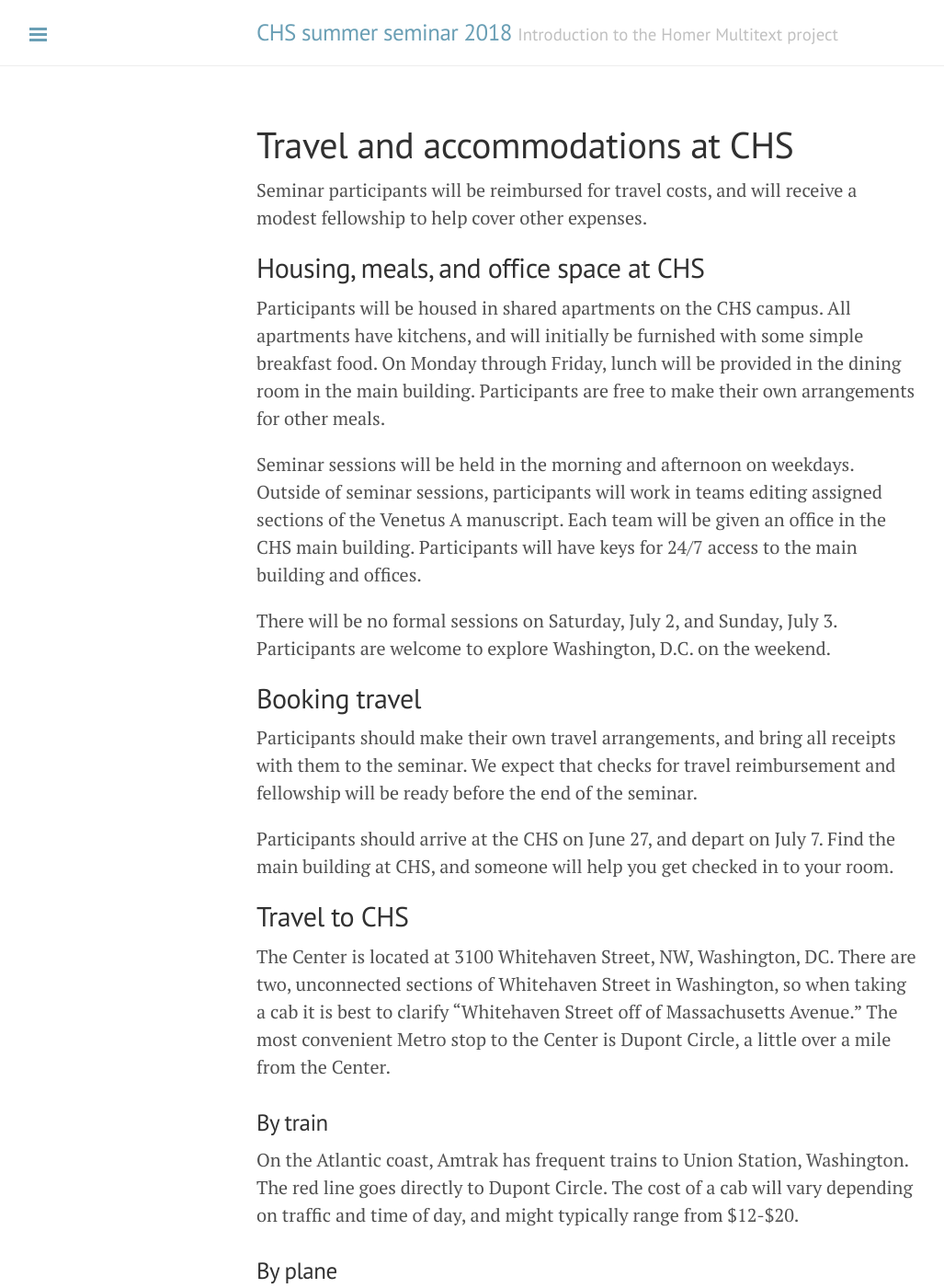
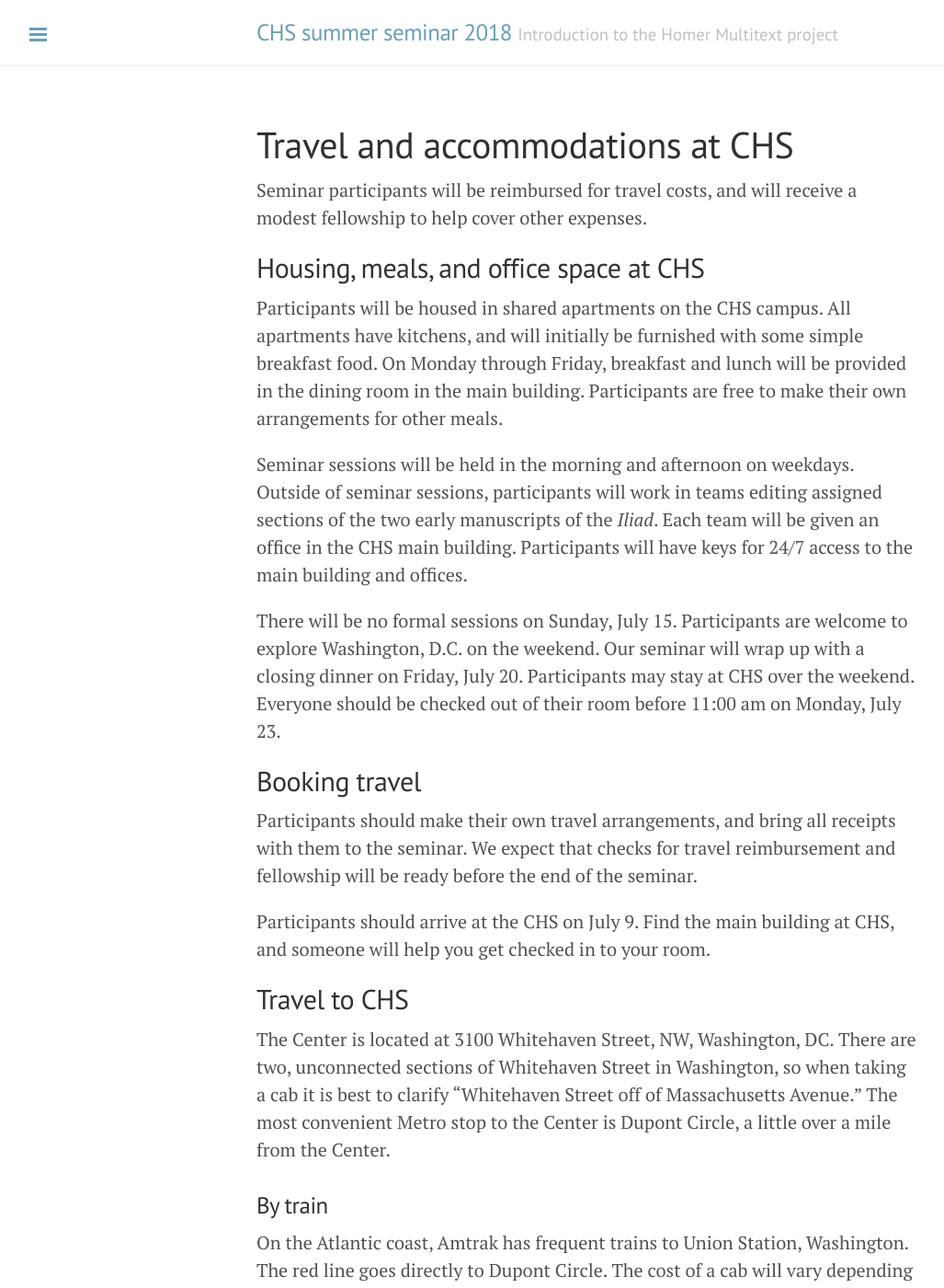
Before and after one commit to homermultitext/chsseminar, a Jekyll site: the page built from travel.md, in a window 1280 px wide and 1400 px high. Shown: the whole window at 92% size, without its empty margins (1-1028 px from the left). Built offline with Jekyll 4.4.1, drawn with Linux system fonts in a browser that asks for light colours.

Commit message:
Ready for day 1

```diff
--- a/_config.yml
+++ b/_config.yml
@@ -19,4 +19,8 @@ baseurl: '/chsseminar/'
 author:
   name:           'Neel Smith'
 
-paginate:         5
+
+
+links:
+  - title: Travel to CHS
+    url: /travel
--- a/travel.md
+++ b/travel.md
@@ -7,22 +7,22 @@ Seminar participants will be reimbursed for travel costs, and will receive a mod
 
 ## Housing,  meals, and office space at CHS
 
-Participants will be housed in shared apartments on the CHS campus.  All apartments have kitchens, and will initially be furnished with some simple breakfast food. On Monday through Friday, lunch will be provided in the dining room in the main building.  Participants are free to make their own arrangements for other meals.
+Participants will be housed in shared apartments on the CHS campus.  All apartments have kitchens, and will initially be furnished with some simple breakfast food. On Monday through Friday, breakfast and lunch will be provided in the dining room in the main building.  Participants are free to make their own arrangements for other meals.
 
-Seminar sessions will be held in the morning and afternoon on weekdays.  Outside of seminar sessions, participants will work in teams editing assigned sections of the Venetus A manuscript.  Each team will be given an office in the CHS main building.  Participants will have keys for 24/7 access to the main building and offices.
+Seminar sessions will be held in the morning and afternoon on weekdays.  Outside of seminar sessions, participants will work in teams editing assigned sections of the two early manuscripts of the *Iliad*.  Each team will be given an office in the CHS main building.  Participants will have keys for 24/7 access to the main building and offices.
 
-There will be no formal sessions on Saturday, July 2, and Sunday, July 3.  Participants are welcome to explore Washington, D.C. on the weekend.
+There will be no formal sessions on Sunday, July 15.  Participants are welcome to explore Washington, D.C. on the weekend.  Our seminar will wrap up with a closing dinner on Friday, July 20.  Participants may stay at CHS over the weekend.  Everyone should be checked out of their room before 11:00 am on Monday, July 23.
 
-## Booking travel ##
+## Booking travel
 
 
 Participants should make their own travel arrangements, and bring all receipts with them to the seminar.   We expect that  checks for travel reimbursement and fellowship will be ready before the end of the seminar.
 
-Participants should arrive at the CHS on June 27, and depart on July 7.  Find the main building at CHS, and someone will help you get checked in to your room.
+Participants should arrive at the CHS on July 9.  Find the main building at CHS, and someone will help you get checked in to your room.
 
 
 
-## Travel to CHS ##
+## Travel to CHS
 
 The Center is located at 3100 Whitehaven Street, NW, Washington, DC.  There are two, unconnected sections of Whitehaven Street in Washington, so when taking a cab it is best to clarify "Whitehaven Street off of Massachusetts Avenue."   The most convenient Metro stop to the Center is Dupont Circle, a little over a mile from the Center.
 
@@ -31,7 +31,7 @@ The Center is located at 3100 Whitehaven Street, NW, Washington, DC.  There are
 On the Atlantic coast, Amtrak has frequent trains to Union Station, Washington.  The red line goes directly to Dupont Circle.  The cost of a cab will vary depending on traffic and time of day, and might typically range from $12-$20.
 
 
-### By plane ###
+### By plane
 
 
 The easiest airport is Washington National (DCA).   By metro, take the blue line to Metro Center, and change there to the red line to Dupont Circle.  A cab from DCA directly to the Center should cost roughly $20.
@@ -41,6 +41,6 @@ From Baltimore-Washington airport (BWI), frequent trains (both Amtrak and MARC c
 Dulles airport (IAD) has international flights, but is actually located about 25 miles away in northern Virginia.  Information on ground transportation from Dulles: <http://www.metwashairports.com/dulles/5933.htm>. Direct metro service is not expected before 2018, although a bus connection can now bring you from Dulles to a silver line connection on the metro.
 
 
-### By car ###
+### By car
 
 Parking is available at the Center for participants coming by car.  If you're new to driving in Washington, don't count on your GPS knowing about lane changes and road closings during commuting hours.
```
Also changed, not shown: index.md (+21 -2 lines), overview.md (+7 -9 lines).
